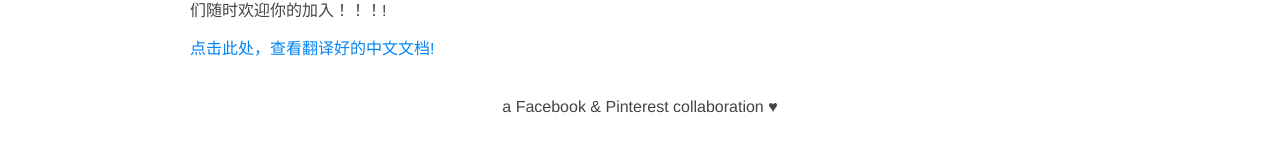
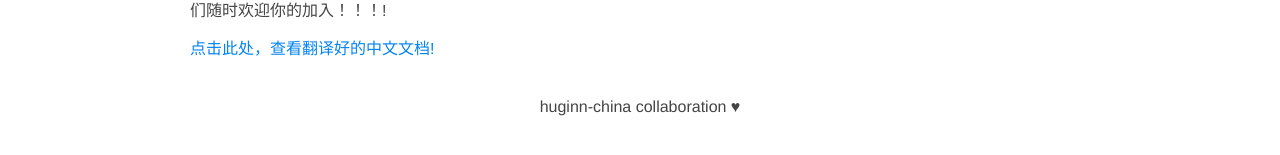
Before and after one commit to huginn-china/huginn-china.github.io, a Jekyll site: the page built from index.md, in a window 1280 px wide. Shown: the part 433-588 px from the top of the page. Built offline with Jekyll 4.4.1, drawn with Linux system fonts in a browser that asks for light colours; comment, search, counter and statistics services are not loaded.

Commit message:
Update footer.html

```diff
--- a/_includes/footer.html
+++ b/_includes/footer.html
@@ -1,6 +1,6 @@
 <footer class="copyright">
 	<div class='container'>
-		<p>a Facebook &amp; Pinterest</a> collaboration &#x2665;</p>
+		<p>huginn-china</a> collaboration &#x2665;</p>
 	</div>
 </footer>
 
```
